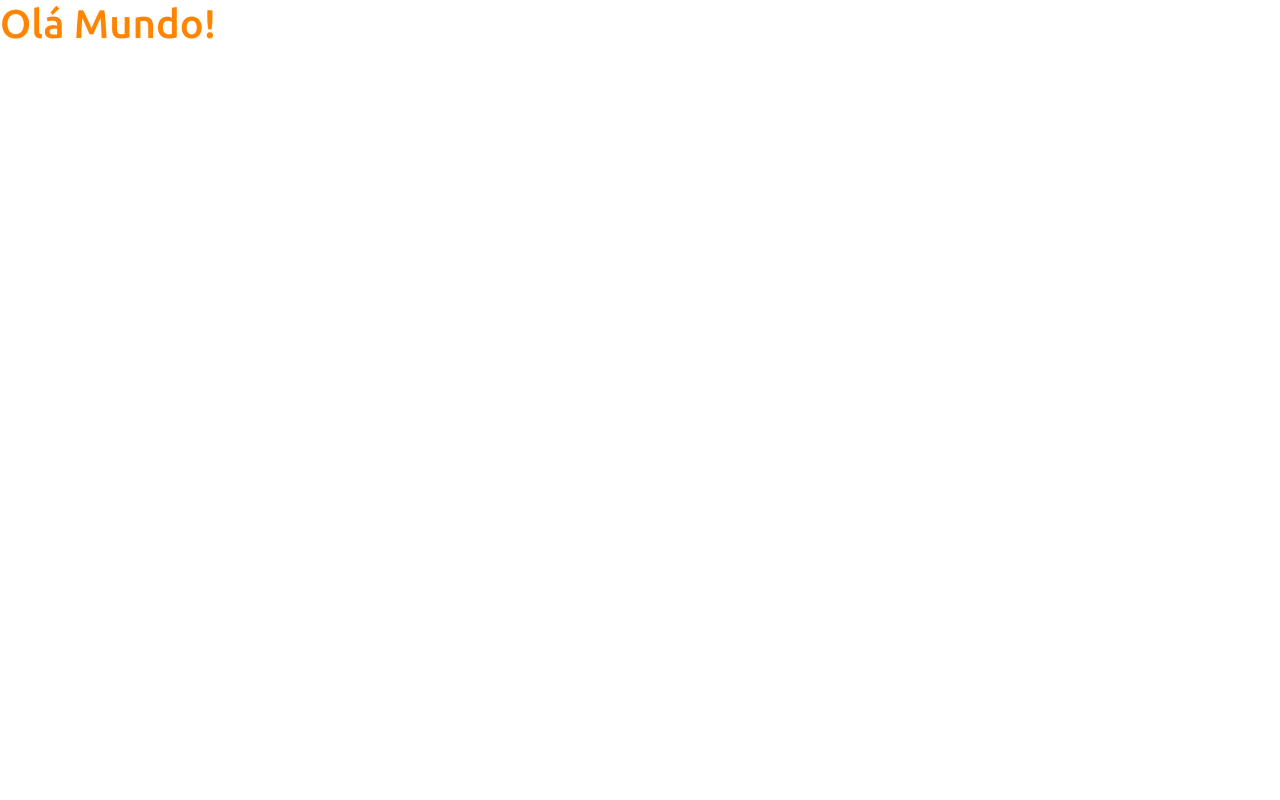
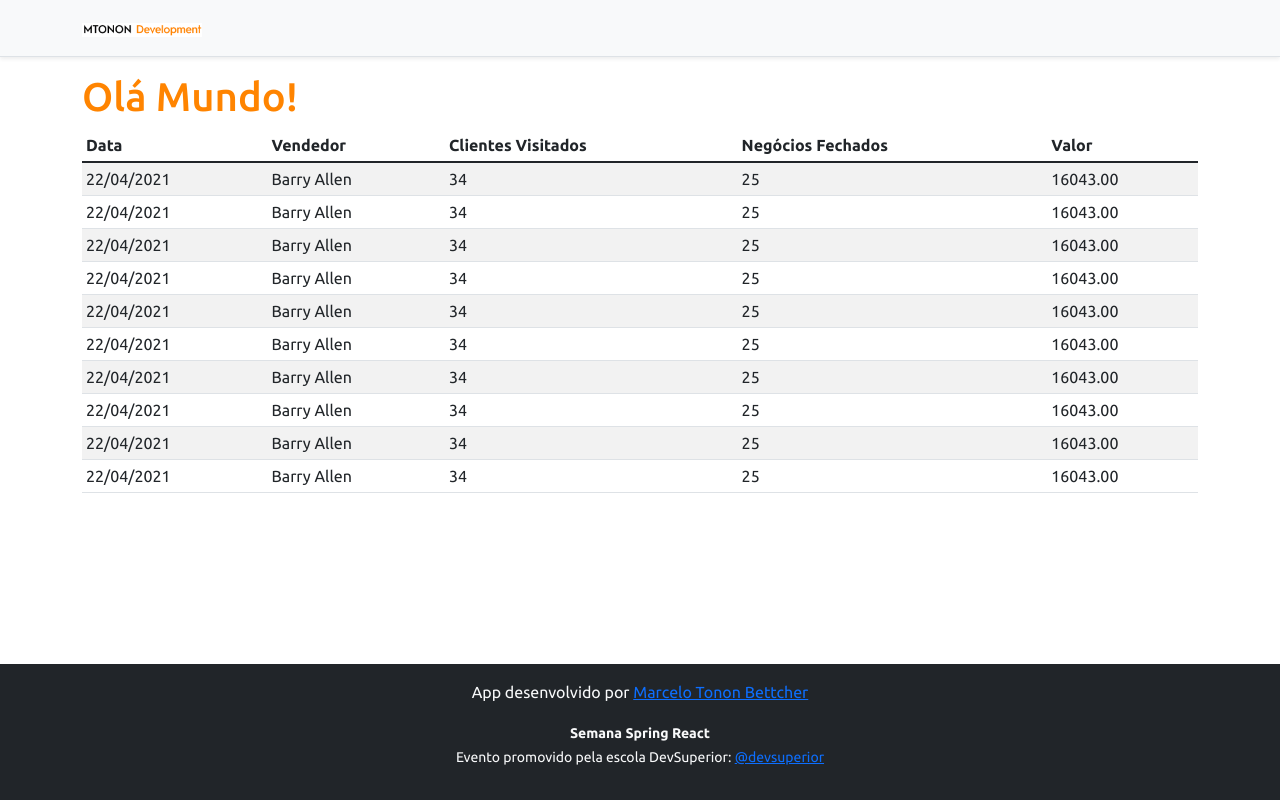
Before and after one commit to mbettcher/projeto-sds5, a React (Create React App) app in the folder frontend/: page / in a window 1280 px wide. Built offline with nearby package versions, Linux system fonts and the light colour scheme; the HTML template or start-up script is replaced by a standard one.

Commit message:
Basic static components

```diff
--- a/frontend/src/App.tsx
+++ b/frontend/src/App.tsx
@@ -1,8 +1,18 @@
+import DataTable from "components/DataTable";
+import Footer from "components/Footer";
+import NavBar from "components/NavBar";
+
 function App() {
   return (
-    <div>
-      <h1 className="text-primary">Olá Mundo!</h1>
-    </div>
+    <>
+      <NavBar/>
+      <div className="container">
+        <h1 className="text-primary">Olá Mundo!</h1>
+        <DataTable/>
+      </div>
+
+      <Footer/>
+    </>
   );
 }
 
--- /dev/null
+++ b/frontend/src/components/DataTable/index.tsx
@@ -0,0 +1,93 @@
+function DataTable() {
+  return (
+    <div>
+      <div className="table-responsive">
+        <table className="table align-middle table-striped table-sm">
+          <thead>
+            <tr>
+              <th>Data</th>
+              <th>Vendedor</th>
+              <th>Clientes Visitados</th>
+              <th>Negócios Fechados</th>
+              <th>Valor</th>
+            </tr>
+          </thead>
+          <tbody>
+            <tr>
+              <td>22/04/2021</td>
+              <td>Barry Allen</td>
+              <td>34</td>
+              <td>25</td>
+              <td>16043.00</td>
+            </tr>
+            <tr>
+              <td>22/04/2021</td>
+              <td>Barry Allen</td>
+              <td>34</td>
+              <td>25</td>
+              <td>16043.00</td>
+            </tr>
+            <tr>
+              <td>22/04/2021</td>
+              <td>Barry Allen</td>
+              <td>34</td>
+              <td>25</td>
+              <td>16043.00</td>
+            </tr>
+            <tr>
+              <td>22/04/2021</td>
+              <td>Barry Allen</td>
+              <td>34</td>
+              <td>25</td>
+              <td>16043.00</td>
+            </tr>
+            <tr>
+              <td>22/04/2021</td>
+              <td>Barry Allen</td>
+              <td>34</td>
+              <td>25</td>
+              <td>16043.00</td>
+            </tr>
+            <tr>
+              <td>22/04/2021</td>
+              <td>Barry Allen</td>
+              <td>34</td>
+              <td>25</td>
+              <td>16043.00</td>
+            </tr>
+            <tr>
+              <td>22/04/2021</td>
+              <td>Barry Allen</td>
+              <td>34</td>
+              <td>25</td>
+              <td>16043.00</td>
+            </tr>
+            <tr>
+              <td>22/04/2021</td>
+              <td>Barry Allen</td>
+              <td>34</td>
+              <td>25</td>
+              <td>16043.00</td>
+            </tr>
+            <tr>
+              <td>22/04/2021</td>
+              <td>Barry Allen</td>
+              <td>34</td>
+              <td>25</td>
+              <td>16043.00</td>
+            </tr>
+            <tr>
+              <td>22/04/2021</td>
+              <td>Barry Allen</td>
+              <td>34</td>
+              <td>25</td>
+              <td>16043.00</td>
+            </tr>
+          </tbody>
+        </table>
+      </div>
+    </div>
+  );
+}
+
+export default DataTable;
--- /dev/null
+++ b/frontend/src/components/Footer/index.tsx
@@ -0,0 +1,36 @@
+function Footer() {
+  return (
+    <div className="fixed-bottom">
+      <footer className="footer mt-auto py-3 bg-dark">
+        <div className="container">
+          <p className="text-light">
+            App desenvolvido por{" "}
+            <a
+              href="https://github.com/mbettcher"
+              target="_blank"
+              rel="noreferrer"
+            >
+              Marcelo Tonon Bettcher
+            </a>
+          </p>
+          <p className="text-light">
+            <small>
+              <strong>Semana Spring React</strong>
+              <br />
+              Evento promovido pela escola DevSuperior:{" "}
+              <a
+                href="https://instagram.com/devsuperior.ig"
+                target="_blank"
+                rel="noreferrer"
+              >
+                @devsuperior
+              </a>
+            </small>
+          </p>
+        </div>
+      </footer>
+    </div>
+  );
+}
+
+export default Footer;
--- /dev/null
+++ b/frontend/src/components/NavBar/index.tsx
@@ -0,0 +1,17 @@
+import ImgDsDark from 'assets/img/ds-dark.png';
+
+function NavBar() {
+  return (
+    <div>
+      <div className="d-flex flex-column flex-md-row align-items-center p-3 px-md-4 mb-3 bg-light border-bottom shadow-sm">
+        <div className="container">
+          <nav className="my-2 my-md-0 mr-md-3">
+            <img src={ImgDsDark} alt="DevSuperior" width="120" />
+          </nav>
+        </div>
+      </div>
+    </div>
+  );
+}
+
+export default NavBar;
```
Also changed, not shown: frontend/src/assets/img/ds-dark.png (added).
